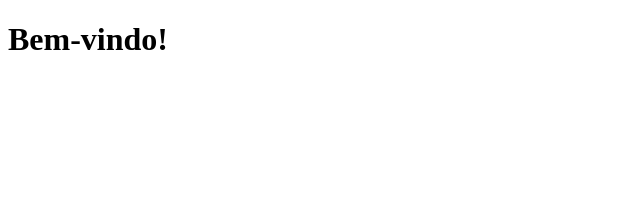
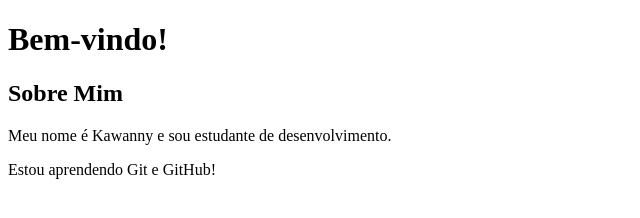
Before and after one commit to KakauVic/minha-pagina-pessoal, a plain HTML site: page index.html in a window 1280 px wide. Shown: the whole page, without its empty margins (0-640 px from the left). Drawn offline with Linux system fonts and the light colour scheme.

Commit message:
adiciona seção sobre mim

```diff
--- a/index.html
+++ b/index.html
@@ -6,5 +6,10 @@
 </head>
 <body>
     <h1>Bem-vindo!</h1>
+    <section id="sobre">
+        <h2>Sobre Mim</h2>
+        <p>Meu nome é Kawanny e sou estudante de desenvolvimento.</p>
+        <p>Estou aprendendo Git e GitHub!</p>
+    </section>
 </body>
 </html>
```
